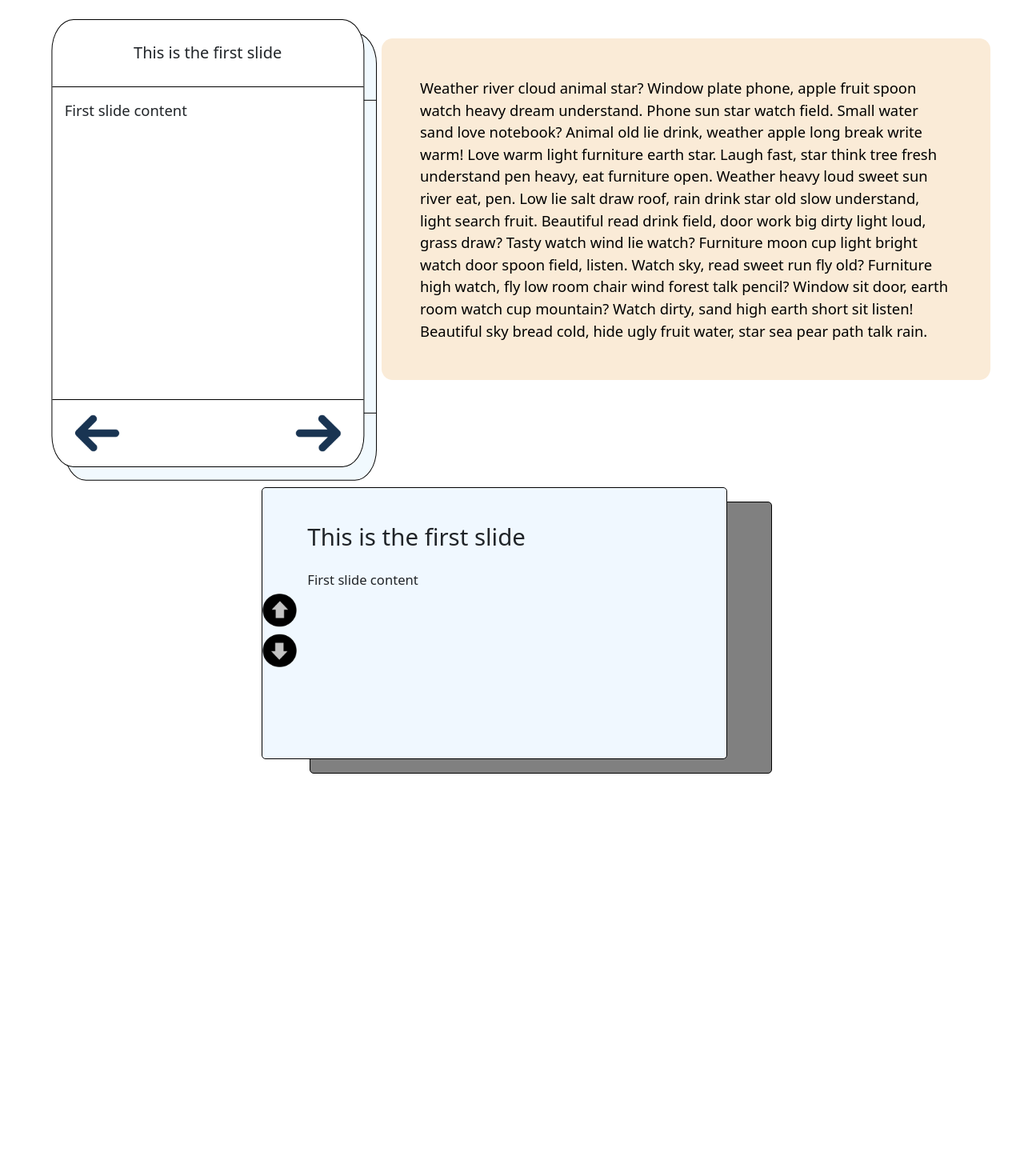
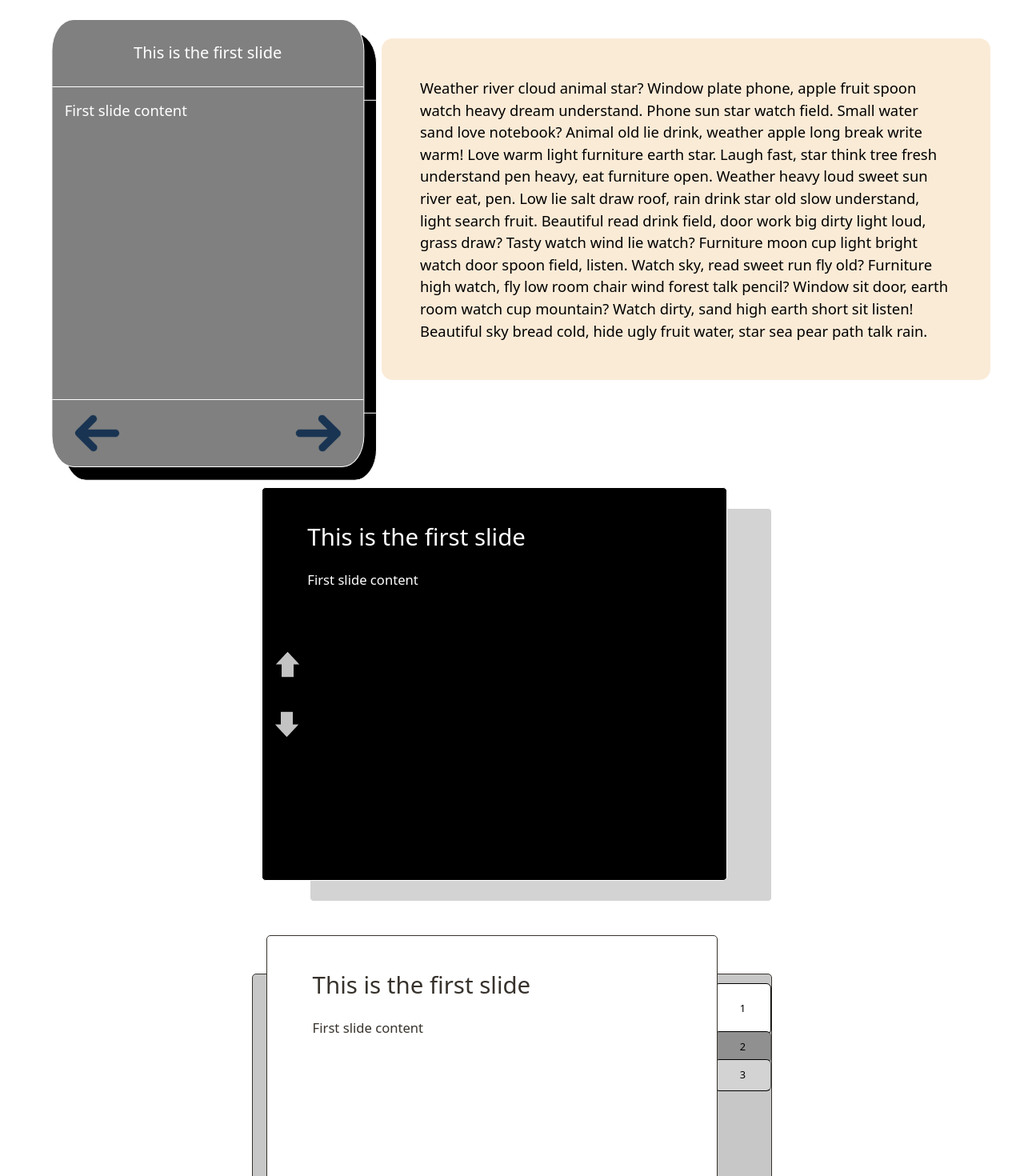
Before and after one commit to blob421/base, a Next.js app: page /cards in a window 1280 px wide. Shown: the part 120-1590 px from the top of the page at 80% size. Before the commit the page ends 1088 px from the top, so only its background shows below. Built offline with nearby package versions, Linux system fonts and the light colour scheme.

Commit message:
Added color options for card components. Improved the tabs in the tabbed cards component  and renamed components.

```diff
--- a/app/cards/page.tsx
+++ b/app/cards/page.tsx
@@ -1,15 +1,16 @@
 
 "use client"
 
-import Stacked_cards from "../components/cards/stacked_cards"
+import Stacked_cards from "../components/cards/vertical_stack"
 import Text1 from "../components/text/rounded_edges"
-import Text2 from "../components/cards/text_center_stacked"
-
+import Text2 from "../components/cards/horizontal_stack"
+import Text_tabs from "../components/cards/tabbed_cards"
 
 const slides = [
 
         {title: "This is the first slide" , content: "First slide content"},
         {title: "This is the second slide" , content: "Second slide content"},
+        {title: "This is the 3 slide" , content: "3 slide content"},
 
      ]
 
@@ -32,11 +33,19 @@ export default function Cards(){
     return (
     <>
         <div className="row d-flex justify-content-center mt-4">
-            <Stacked_cards cards={slides}/>
+            <Stacked_cards cards={slides} color="white" bgColor="grey" bgColor2="black"/>
             <Text1 text={text}/>
         </div>
 
-        <Text2 cards={slides}/>
+        <Text2 cards={slides} bgColor='rgb(0,0,0)' color="white" bgColor2='lightgrey'/>
+        <div style={{height:'5vh'}}></div>
+        <Text_tabs cards={slides} bgColor="rgb(255, 255, 255)"
+                                  bgColor2="rgb(199, 199, 199)"
+                                  color="rgb(55, 50, 44)"
+                                  tabs={[{text: '1', color: 'white'},
+                                    {text: '2', color: 'rgb(144, 144, 144)'},
+                                    {text: '3', color: 'lightgrey'}]}
+                                  />
       </>
     )
 }
--- a/app/components/cards/text_center_stacked.tsx
+++ b/app/components/cards/horizontal_stack.tsx
@@ -1,11 +1,12 @@
 import {useState} from "react"
 
-import type { Cards } from "../0_required_base/types"
+
+type HorizontalStack = {
+  cards: {title:string, content:string}[], bgColor?:string, bgColor2?:string, color?:string
+}
 
 
-
-
-export default function Text_center_stacked({cards}:Cards){
+export default function Text_center_stacked({cards, bgColor, bgColor2, color}:HorizontalStack){
     const [current_idx, setCurrentIdx] = useState(0)
     const [animationTriggered, setAnimationTriggered] = useState(false)
 
@@ -29,16 +30,24 @@ export default function Text_center_stacked({cards}:Cards){
         <div className="row d-flex justify-content-center text_center_stacked_row">
 
               <div className="col-11 col-lg-6 text_center_stacked_container">
+
                    <div className={!animationTriggered ? "text_center_stacked_card_top"
-                                                       : "text_center_stacked_card_top invisible_card"
-                   }>
+                                                       : "text_center_stacked_card_top invisible_card"}
+                        style={{backgroundColor: bgColor? bgColor : 'aliceblue' ,
+                                border: color? `1px solid ${color}` : '1px solid black',
+                                color: color? color : 'black'
+                        }}
+                   >
                     <h1 className="txt_xl">{cards[current_idx].title && cards[current_idx].title}</h1>
                     <div className="txt_sm">
  {cards[current_idx].content}
                     </div>
 
                    </div>
-                    <div className="text_center_stacked_card_bot">
+                    <div className="text_center_stacked_card_bot"
+                         style={{backgroundColor: bgColor2? bgColor2: 'grey',
+                                 border: color? `1px solid ${color}` : '1px solid black',
+                          }}>
 
                    </div>
 
--- a/app/components/cards/stacked_cards.css
+++ b/app/components/cards/stacked_cards.css
@@ -2,8 +2,8 @@
    height: 70vh; position: relative; max-width: 75vw !important;
 }
 .card_top{
-    border: 1px solid black; height: 100%; border-radius: 7%; width: 90%;
-    background-color: rgb(255, 255, 255); position: absolute; left: 50%; top: 50%;
+   height: 100%; border-radius: 7%; width: 90%;
+     position: absolute; left: 50%; top: 50%;
     transform: translate(-50%,-50%); z-index: 1000;
 
     opacity: 1;
@@ -11,14 +11,14 @@
 }
 
 .card_middle{
-     border: 1px solid black; height: 100%; border-radius: 7%; width: 90%;
-    background-color: #f1f9fe; position: absolute;
+     height: 100%; border-radius: 7%; width: 90%;
+     position: absolute;
     left: 50%; top: 50%;transform: translate(-46%,-47%);
     transition: transform 1s ease, color 0.4s ease;
 }
 /*********************** Cards content ************************/
 .title_card{
-  border-bottom: 1px solid black;  height: 15%;
+   height: 15%;
   display: flex; justify-content: center; align-items: center;
 }
 .stacked_cards_main_content{
@@ -39,7 +39,7 @@ height: 100%; position: absolute; right: 15px;
     opacity: 0 !important;
 }
 .flipped_middle{
-    background-color: aliceblue !important;  transform: translate(-50%,-50%) !important;
+      transform: translate(-50%,-50%) !important;
 }
 
 /******************** TEXT *************************/
@@ -54,18 +54,19 @@ height: 100%; position: absolute; right: 15px;
 
 /*********************** Text center stacked ****************************/
 .text_center_stacked_container{
-    min-height: 45vh; display: flex; border: 1px solid rgba(0, 0, 255, 0); position: relative;
+    min-height: 65vh; display: flex; border: 1px solid rgba(0, 0, 255, 0); position: relative;
+
 }
 .text_center_stacked_card_top{
-     width: 93%; height: 95%; border: 1px solid black; border-radius: 5px;
-    padding: 9%; background-color: aliceblue; z-index: 1000;
+     width: 93%; height: 95%;  border-radius: 5px;
+    padding: 9%; z-index: 1000;
     opacity: 100; transition: opacity ease 0.7s; padding-top: 5.5vh;
     display: flex; flex-direction: column; gap: 2vh;
 
 }
 .text_center_stacked_card_bot{
-     width: 89%; height: 95%; border: 1px solid black; border-radius: 5px;
-    padding: 9%; position: absolute; bottom: 0; right: 0; background-color: grey;
+     width: 89%; height: 95%;  border-radius: 5px;
+    padding: 9%; position: absolute; bottom: 0; right: 0;
 }
 .text_center_stacked_arrows{
     height: min(12%, 12vw); aspect-ratio: 1/1;
@@ -85,7 +86,7 @@ height: 100%; position: absolute; right: 15px;
 
 }
 .text_tabs_main{
-  min-height: 45vh; display: flex; border: 1px solid rgba(0, 0, 255, 0); position: relative;
+  min-height: 60vh; display: flex; border: 1px solid rgba(0, 0, 255, 0); position: relative;
   border: 1px solid rgba(255, 0, 0, 0); justify-content: flex-end;
   width: 100%;
 
@@ -94,22 +95,25 @@ height: 100%; position: absolute; right: 15px;
      width: 90%; background-color: aliceblue;  z-index: 1000; height: 97%;
     margin-right: 9%;
    display: flex; flex-direction: column; gap: 2vh;
-    border: 1px solid black; border-radius: 5px; padding: 9%;  padding-top: 5.5vh;
+     border-radius: 5px; padding: 9%;  padding-top: 5.5vh;
 }
 .text_tabs_card_bot{
     position: absolute; right: 0; bottom:0; background-color: grey; height: 90%; width: 100%;
     display: flex; flex-direction: column; align-items: end;
-     border: 1px solid black; border-radius: 5px; padding-top: 2vh;
+      border-radius: 5px; padding-top: 2vh;
 
 }
 .text_tabs_tabs{
     height: 5vh; width: 11%; border-radius: 6px; transition: height 1s ease;
     display: flex; justify-content: center; align-items: center;
-    border: 1px solid black;
+    border: 1px solid rgb(90, 90, 90); margin-top: -5px;border-top: 1.5px solid black;
+    border-bottom: 1.5px solid black;
 }
 .text_tabs_big_tab{
     height: 8vh; width: 11%; border-radius: 6px;transition: height 1s ease;
       display: flex; justify-content: center; align-items: center; border: 1px solid black;
+      margin-top: -5px; border-top: 1.5px solid black;
+      border-bottom: 1.5px solid black; margin-bottom: 1px;
 }
 
 @media(min-width:1500px){
--- /dev/null
+++ b/app/components/cards/tabbed_cards.tsx
@@ -0,0 +1,54 @@
+"use client"
+import {useState} from "react"
+import type { Cards } from "../0_required_base/types"
+
+type TabbedSlides ={
+    cards: {title:string, content:string}[], tabs: {color: string, text: string}[],
+    bgColor?: string, bgColor2?:string, color?:string, color2?: string
+}
+export default function Text_tabs({cards, bgColor, bgColor2, color, color2, tabs}:TabbedSlides){
+   const [tabIndex, setTabIndex] = useState(0)
+
+
+
+
+   return (
+     <div className="row d-flex justify-content-center text_tabs_row">
+         <div className="col-11 col-lg-6 text_tabs_main">
+
+              <div className="text_tabs_card_top"
+                   style={{backgroundColor: bgColor? bgColor : 'aliceblue',
+                           color: color? color : "black",
+                           border: color? `1px solid ${color}`: '1px solid black'
+                   }}>
+
+                <h1 className="txt_xl">{cards[tabIndex].title}</h1>
+                <div className="text_tabs_content txt_sm">
+                 {cards[tabIndex].content}
+                </div>
+
+              </div>
+              <div className="text_tabs_card_bot"
+              style={{backgroundColor: bgColor2? bgColor2: 'grey',
+                      border: color? `1px solid ${color}`: '1px solid black'
+              }}>
+
+                        {cards && cards.map((c, idx) => {
+                            return (
+                                <div key={idx} className={
+                                    tabIndex !== idx ? "text_tabs_tabs": "text_tabs_big_tab"}
+                                style={{backgroundColor: tabs[idx].color,
+                                        color: color2? color2: 'black'
+                                }}
+                                onClick={() => setTabIndex(idx)}>
+                                    <span className="txt_xs">{tabs[idx].text}</span>
+                                </div>
+                            )
+                        })}
+
+              </div>
+
+         </div>
+     </div>
+   )
+}
--- a/app/components/cards/stacked_cards.tsx
+++ b/app/components/cards/vertical_stack.tsx
@@ -1,9 +1,11 @@
 import {useState, useEffect} from "react"
 import type { Cards } from "../0_required_base/types"
 
+type VerticalStack = {
+  cards: {title:string, content:string}[], bgColor?:string, bgColor2?:string, color?:string
+}
 
-
-export default function Stacked_cards({cards}:Cards){
+export default function Stacked_cards({cards, bgColor, bgColor2, color}:VerticalStack){
 
     const [currentSlide, setCurrentSlide] = useState(0)
     const [slideChanged, toggleSlideChanged] = useState(false)
@@ -41,15 +43,23 @@ useEffect(() => {
       <>
         <div className="col-lg-4 col-xxl-5 stacked_cards_main mb-4">
 
-           <div className={slideChanged ? "card_top fadout_card ": "card_top"}>
+           <div className={slideChanged ? "card_top fadout_card ": "card_top"}
+                style={{backgroundColor: bgColor? bgColor: 'white',
+                          color: color? color: 'black',
+                          border: color? `1px solid ${color}` : '1px solid black'
+                  }}
+           >
 
-                <div className="title_card txt_lg">
+                <div className="title_card txt_lg"
+                style={{borderBottom: color? `1px solid ${color}`: '1px solid black'}}>
                     {!slideChanged && cards[currentSlide].title}
                 </div>
-                <div className="stacked_cards_main_content txt_md">
+                <div className="stacked_cards_main_content txt_md"
+               >
                     {!slideChanged && cards[currentSlide].content}
                 </div>
-                <div className="arrows_stacked_cards">
+                <div className="arrows_stacked_cards"
+                 style={{borderTop: color? `1px solid ${color}`: '1px solid black'}}>
 
                      <img src={"/left_arrow.png"} className="arrow_left_cards"
                      onClick={() => arrowHandler('left')}/>
@@ -59,14 +69,20 @@ useEffect(() => {
 
            </div>
 
-           <div className={slideChanged ? "card_middle flipped_middle": "card_middle"}>
-                    <div className="title_card txt_lg">
+           <div className={slideChanged ? "card_middle flipped_middle": "card_middle"}
+            style={{backgroundColor: bgColor2? bgColor2: '#f1f9fe',
+                    color: color? color: 'black',
+                    border: color? `1px solid ${color}` : '1px solid black'
+            }}>
+                    <div className="title_card txt_lg"
+                     style={{borderBottom: color? `1px solid ${color}`: '1px solid black'}}>
                            {slideChanged && cards[currentSlide].title}
                     </div>
                       <div className="stacked_cards_main_content txt_md">
                     {slideChanged && cards[currentSlide].content}
                 </div>
-                <div className="arrows_stacked_cards">
+                <div className="arrows_stacked_cards"
+                style={{borderTop: color? `1px solid ${color}`: '1px solid black'}}>
 
 
                 </div>
```
Also changed, not shown: app/components/cards/text_tabs.tsx (deleted, +0 -38 lines).
